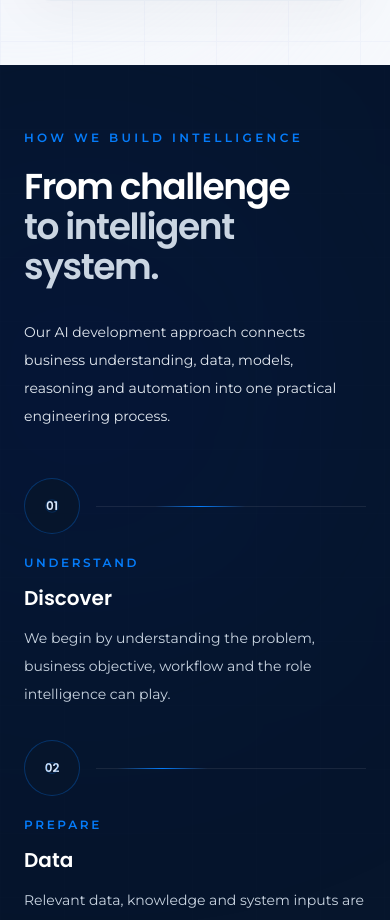
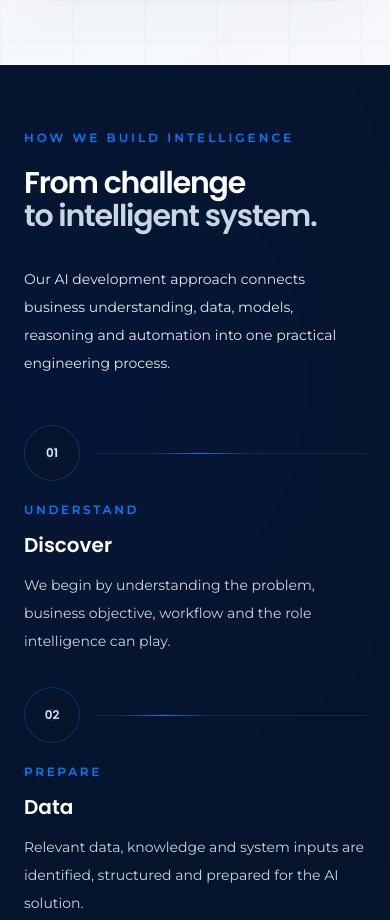
Before and after one commit to aravinthk1504/gendata-techv2, a Next.js app: page /en in a window 390 px wide. Shown: the part 6041-6961 px from the top of the page. Built offline with nearby package versions, Linux system fonts and the light colour scheme.

Commit message:
Match Home intelligence process typography to Services approach

```diff
--- a/src/sections/home/IntelligenceProcess.jsx
+++ b/src/sections/home/IntelligenceProcess.jsx
@@ -110,7 +110,7 @@ function IntelligenceProcess({ content }) {
               initial={{ opacity: 1, y: 15 }}
               whileInView={{ opacity: 1, y: 0 }}
               viewport={{ once: true }}
-              className="font-body text-[12px] font-semibold uppercase tracking-[0.28em] text-brand-accent"
+              className="font-body text-[12px] font-semibold uppercase tracking-[0.25em] text-brand-accent"
             >
               {t("process.eyebrow")}
             </motion.p>
@@ -120,7 +120,7 @@ function IntelligenceProcess({ content }) {
               whileInView={{ opacity: 1, y: 0 }}
               viewport={{ once: true }}
               transition={{ delay: 0.08 }}
-              className="mt-5 max-w-4xl font-heading text-4xl font-semibold leading-[1.1] tracking-[-0.04em] text-white sm:text-5xl lg:text-5xl"
+              className="mt-5 max-w-4xl font-heading text-3xl font-semibold leading-[1.1] tracking-[-0.04em] text-white sm:text-4xl lg:text-5xl"
             >
               {t("process.titleLine1")}
               <span className="block text-slate-300">
```
